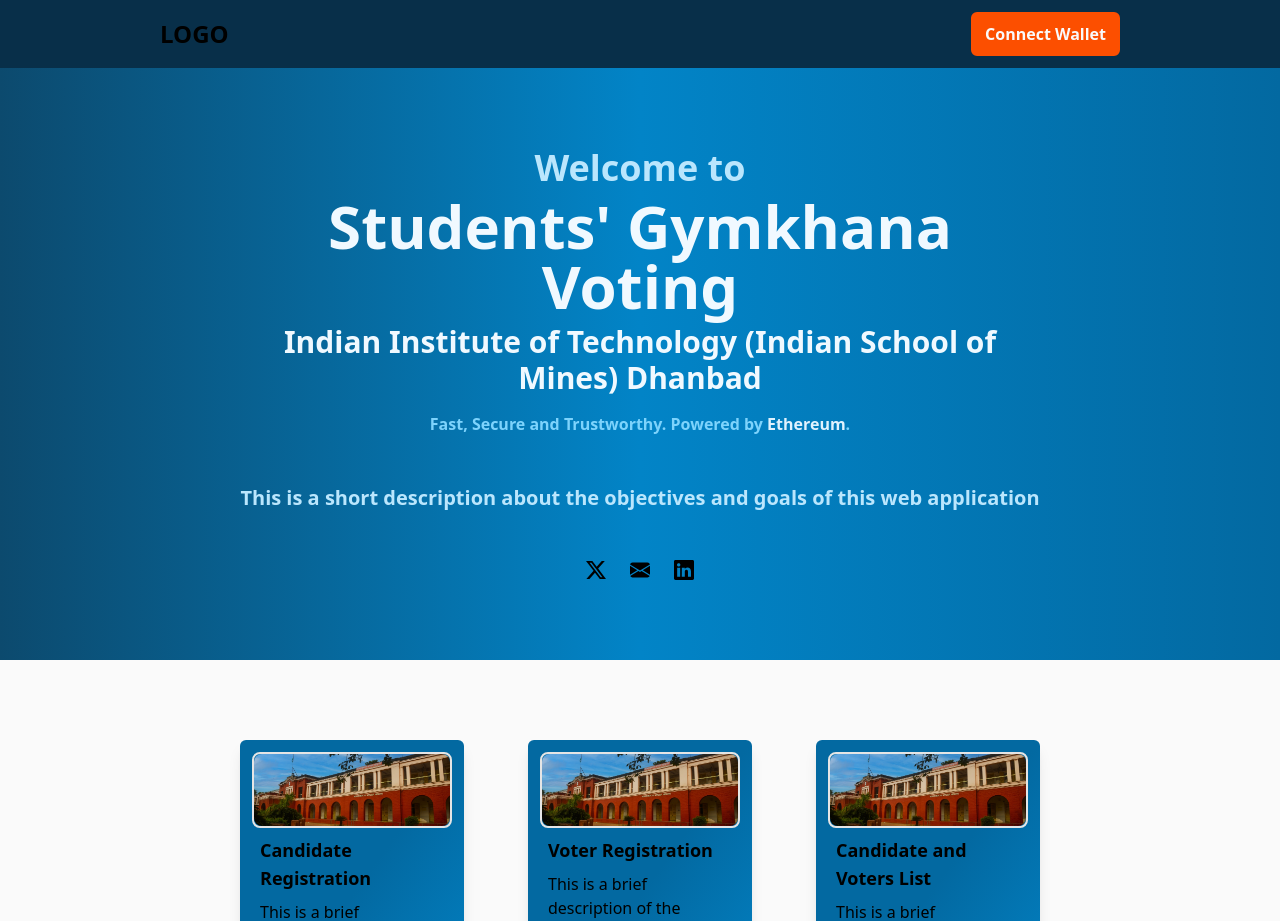
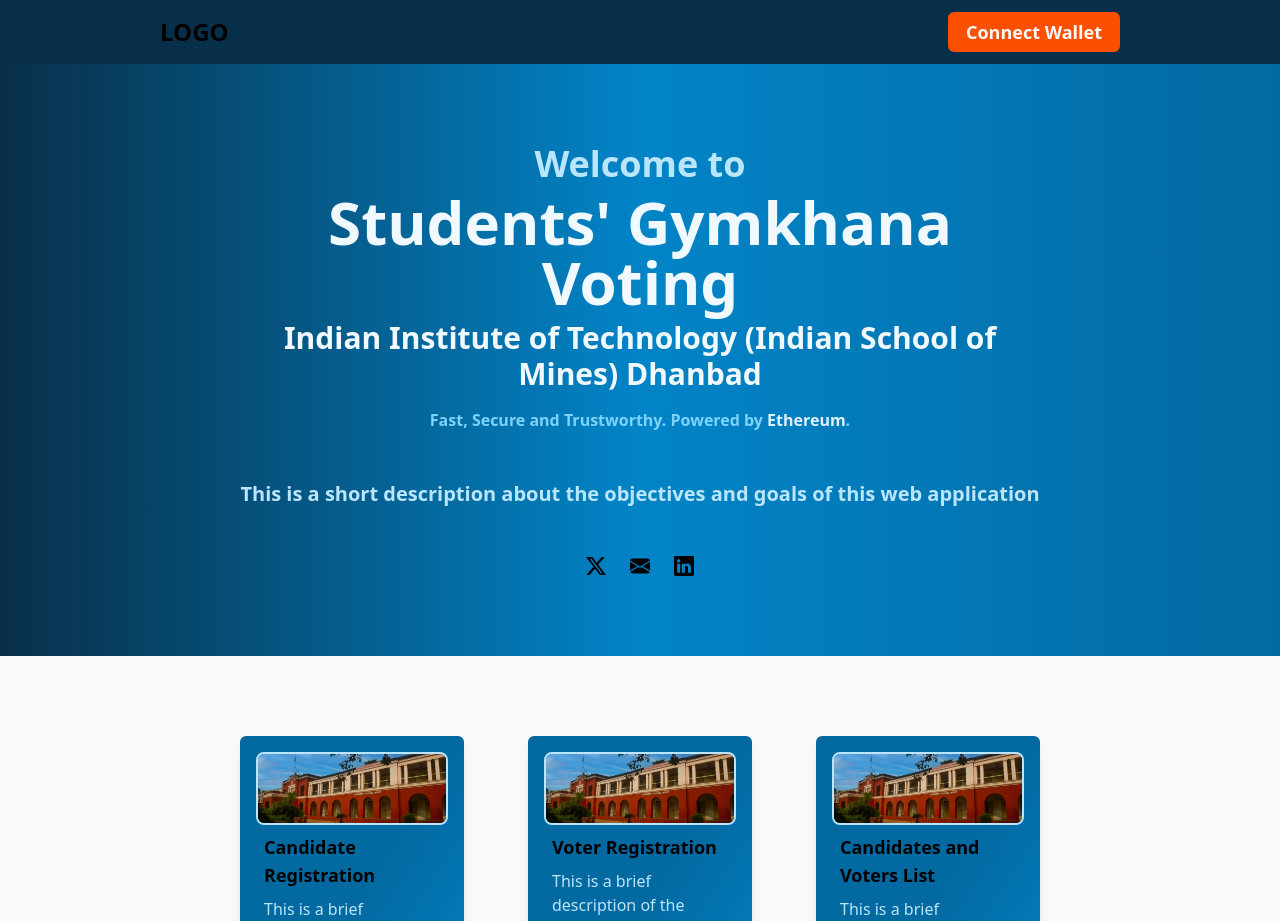
Before and after one commit to cole319/gymkhana-voting-dapp-2024, a Next.js app: page / in a window 1280 px wide. Shown: the top 921 px of the page. Built offline with nearby package versions, Linux system fonts and the light colour scheme.

Commit message:
component update

```diff
--- a/components/Card.jsx
+++ b/components/Card.jsx
@@ -16,20 +16,20 @@ export default function Card({
   };
 
   return (
-    <div className="w-[18rem] bg-gradient-to-br from-sky-700 via-sky-700 to-sky-600 p-3 rounded-md shadow-lg hover:translate-y-[-2px]">
-      <div className="border-2 border-neutral-200 rounded-lg">
+    <div className="w-[18rem] bg-gradient-to-br from-sky-700 via-sky-700 to-sky-600 p-4 rounded-md shadow-lg hover:translate-y-[-2px]">
+      <div className="border-2 border-sky-200 rounded-lg">
         <Image
           src={imageLink}
           width={500}
           height={200}
           alt="demo card"
-          className="rounded-lg"
+          className="rounded-md"
         />
       </div>
 
       <div className="space-y-2 p-2">
         <h1 className="font-semibold text-lg">{cardTitle}</h1>
-        <p>{cardContents}</p>
+        <p className="text-sky-200">{cardContents}</p>
         <br />
         <Link href={buttonLink}>
           <Button
--- a/components/Hero.jsx
+++ b/components/Hero.jsx
@@ -7,7 +7,7 @@ import { BsFillEnvelopeFill } from "react-icons/bs";
 export default function Hero() {
   return (
     <div>
-      <div className="px-60 py-20 bg-gradient-to-r from-sky-900 via-sky-600 to-sky-700 ">
+      <div className="px-60 py-20 bg-gradient-to-r from-sky-950 via-sky-600 to-sky-700 ">
         <div className="flex flex-col items-center">
           {/* <div className="w-1/2"> */}
           <h1 className="text-4xl font-bold text-sky-200 text-center pb-2">
--- a/components/Main.jsx
+++ b/components/Main.jsx
@@ -13,7 +13,7 @@ export default function Main() {
           }
           cardTitle={"Candidate Registration"}
           buttonContent={"Go to portal"}
-          buttonLink={"/CandidateRegistration"}
+          buttonLink={"/candidateRegistration"}
           imageLink={CardDemo}
         />
         <Card
@@ -22,16 +22,16 @@ export default function Main() {
           }
           cardTitle={"Voter Registration"}
           buttonContent={"Go to portal"}
-          buttonLink={"/VoterRegistration"}
+          buttonLink={"/voterRegistration"}
           imageLink={CardDemo}
         />
         <Card
           cardContents={
             "This is a brief description of the functionality of this card"
           }
-          cardTitle={"Candidate and Voters List"}
+          cardTitle={"Candidates and Voters List"}
           buttonContent={"Go to portal"}
-          buttonLink={"/Lists"}
+          buttonLink={"/lists"}
           imageLink={CardDemo}
         />
       </div>
@@ -42,7 +42,7 @@ export default function Main() {
         <h1 className="text-sky-950 font-semibold text-xl underline text-center">
           Important Links
         </h1>
-        <div className="text-neutral-700 text-lg font-semibold flex flex-col space-y-2 items-center">
+        <div className="text-neutral-600 text-lg font-semibold flex flex-col space-y-2 items-center">
           <Link
             className="cursor-pointer hover:underline flex items-center space-x-2 text-center"
             href="/instructions"
--- a/components/Navbar.jsx
+++ b/components/Navbar.jsx
@@ -65,7 +65,7 @@ export default function Navbar() {
         <div className="font-bold text-2xl">LOGO</div>
         <div>
           <button
-            className="w-fit bg-[#FC4F00] text-neutral-50 font-semibold px-3 py-2
+            className="w-fit bg-[#FC4F00] text-neutral-50 font-semibold px-4 py-1 text-lg
                     rounded-md border-2 border-[#FC4F00] hover:bg-transparent hover:border-neutral-50"
             onClick={connectWallet}
           >
```
